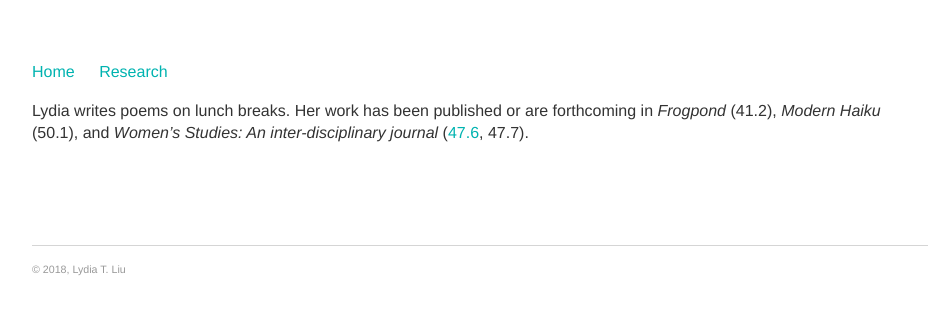
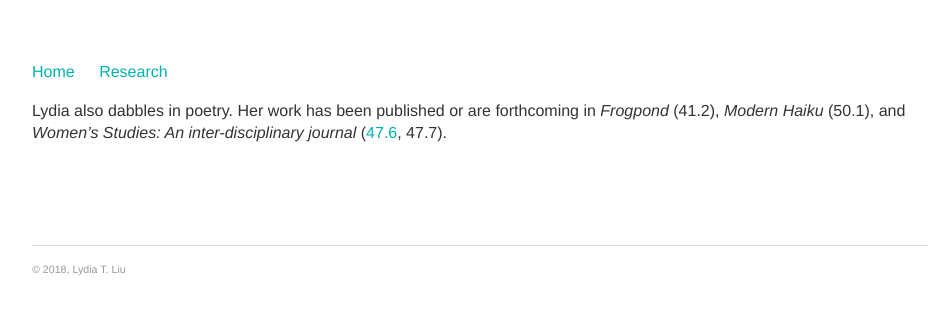
Before and after one commit to serenalwang/serenalwang.github.io, a Jekyll site: the page built from writing.md, in a window 1280 px wide. Shown: the top 314 px of the page, without its empty margins (160-1096 px from the left). Built offline with Jekyll 4.4.1, drawn with Linux system fonts in a browser that asks for light colours.

Commit message:
Update writing.md

```diff
--- a/writing.md
+++ b/writing.md
@@ -3,4 +3,4 @@ layout: default
 title: Writing
 ---
 
-Lydia writes poems on lunch breaks. Her work has been published or are forthcoming in *Frogpond* (41.2), *Modern Haiku* (50.1), and *Women's Studies: An inter-disciplinary journal* ([47.6](https://www.tandfonline.com/eprint/TZPzIzbIQ9FtvsHs9rX8/full), 47.7).
+Lydia also dabbles in poetry. Her work has been published or are forthcoming in *Frogpond* (41.2), *Modern Haiku* (50.1), and *Women's Studies: An inter-disciplinary journal* ([47.6](https://www.tandfonline.com/eprint/TZPzIzbIQ9FtvsHs9rX8/full), 47.7).
```
